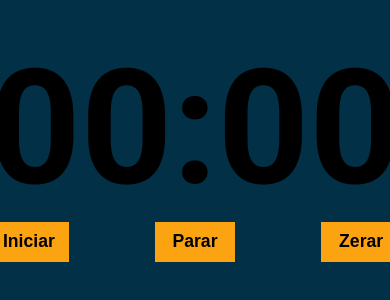
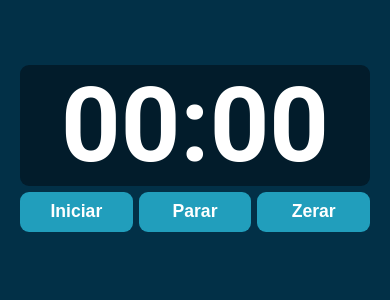
Before and after one commit to guigobecker/cronometro, a plain HTML site: page index.html in a window 390 px wide. Shown: the part 274-574 px from the top of the page. Drawn offline with Linux system fonts and the light colour scheme.

Commit message:
Arrumar posição do container

```diff
--- a/style.css
+++ b/style.css
@@ -11,16 +11,20 @@ body, html {
   align-items: center;
   height: 100vh;
   background-color: #023047;
+  color: white;
 }
 
 .container {
   text-align: center;
-  display: flex;
-  flex-direction: column;
+  margin-inline: auto;
 }
 
 h1 {
   font-size: 10rem;
+  padding: 0 20px;
+  margin-bottom: 6px;
+  background-color: #021c2b;
+  border-radius: 9px;
 }
 
 .btn-container {
@@ -34,7 +38,30 @@ button {
   outline: none;
   border: none;
   cursor: pointer;
-  background-color: #fca311;
-  width: 80px;
+  background-color: #219ebc;
+  color: white;
+  width: 150px;
   height: 40px;
+  margin-right: 6px;
+  border-radius: 9px;
 }
+
+button:last-of-type {
+  margin-right: 0;
+}
+
+@media (max-width: 507px) {
+  .container {
+    max-width: 475px;
+  }
+}
+
+@media (max-width: 477px) {
+  .container {
+    max-width: 350px;
+  }
+
+  h1 {
+    font-size: 6.5rem;
+  }
+}
```
